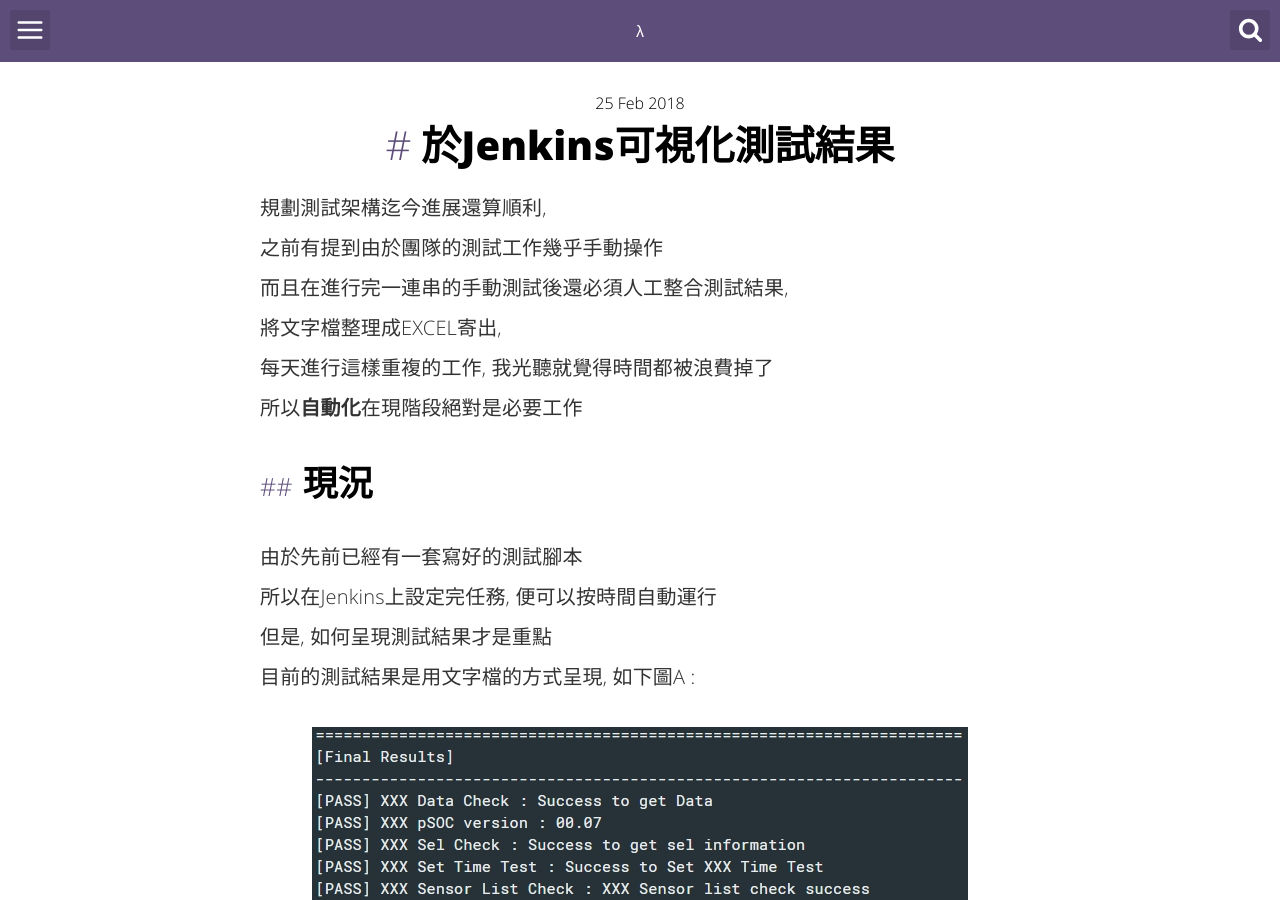
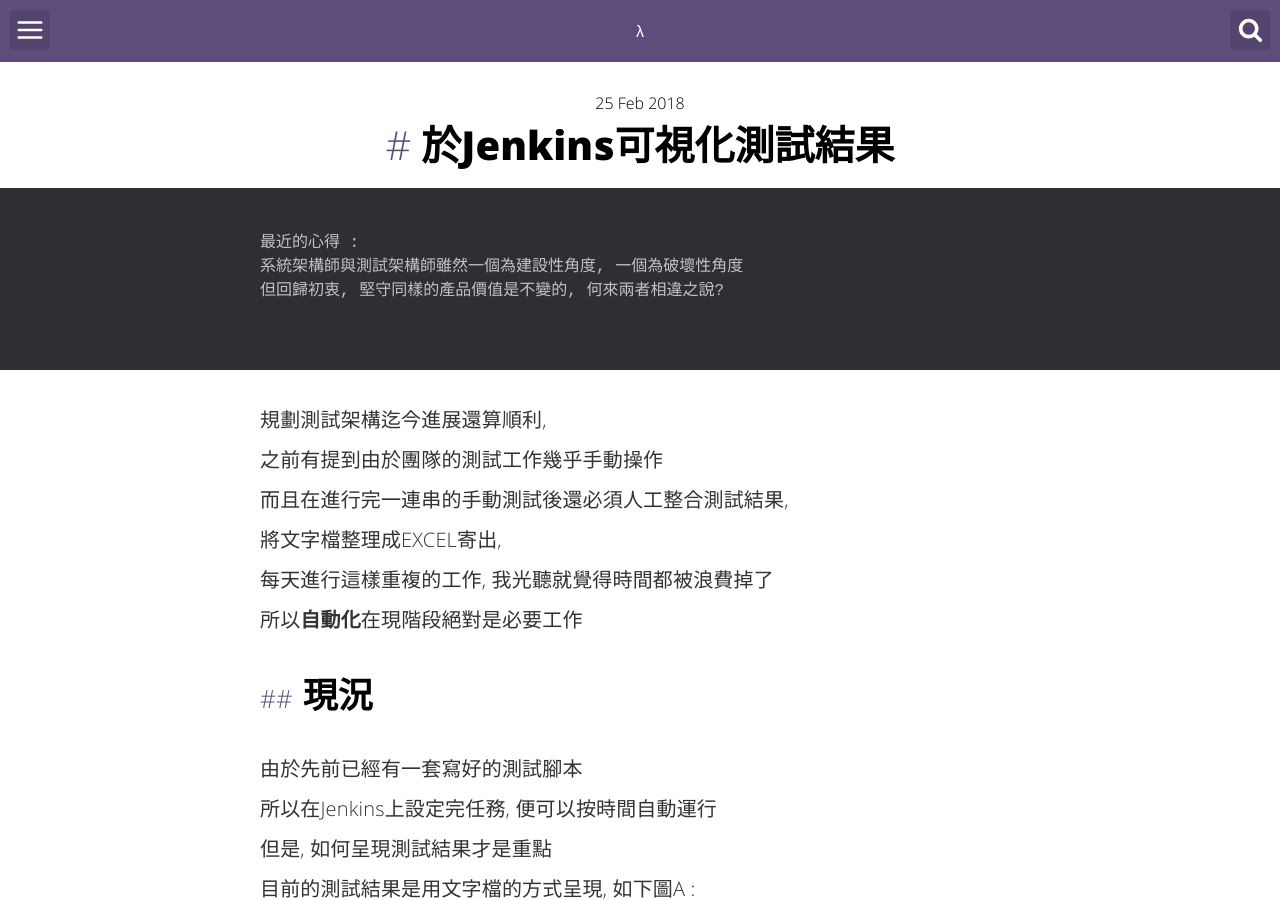
Before and after one commit to gitmaruneko/MaruWrite, a Jekyll site: the page built from _posts/2018-02-24-Visualization.md, in a window 1280 px wide and 900 px high. Built offline with Jekyll 4.4.1, drawn with Linux system fonts in a browser that asks for light colours; comment, search, counter and statistics services are not loaded.

Commit message:
Site updated: 2018-02-24 14:12

````diff
--- a/_posts/2018-02-24-Visualization.md
+++ b/_posts/2018-02-24-Visualization.md
@@ -14,6 +14,11 @@ categories:
 serie:
 ---
 
+```
+最近的心得 :
+系統架構師與測試架構師雖然一個為建設性角度, 一個為破壞性角度
+但回歸初衷, 堅守同樣的產品價值是不變的, 何來兩者相違之說?
+```
 
 規劃測試架構迄今進展還算順利,
 之前有提到由於團隊的測試工作幾乎手動操作
````
